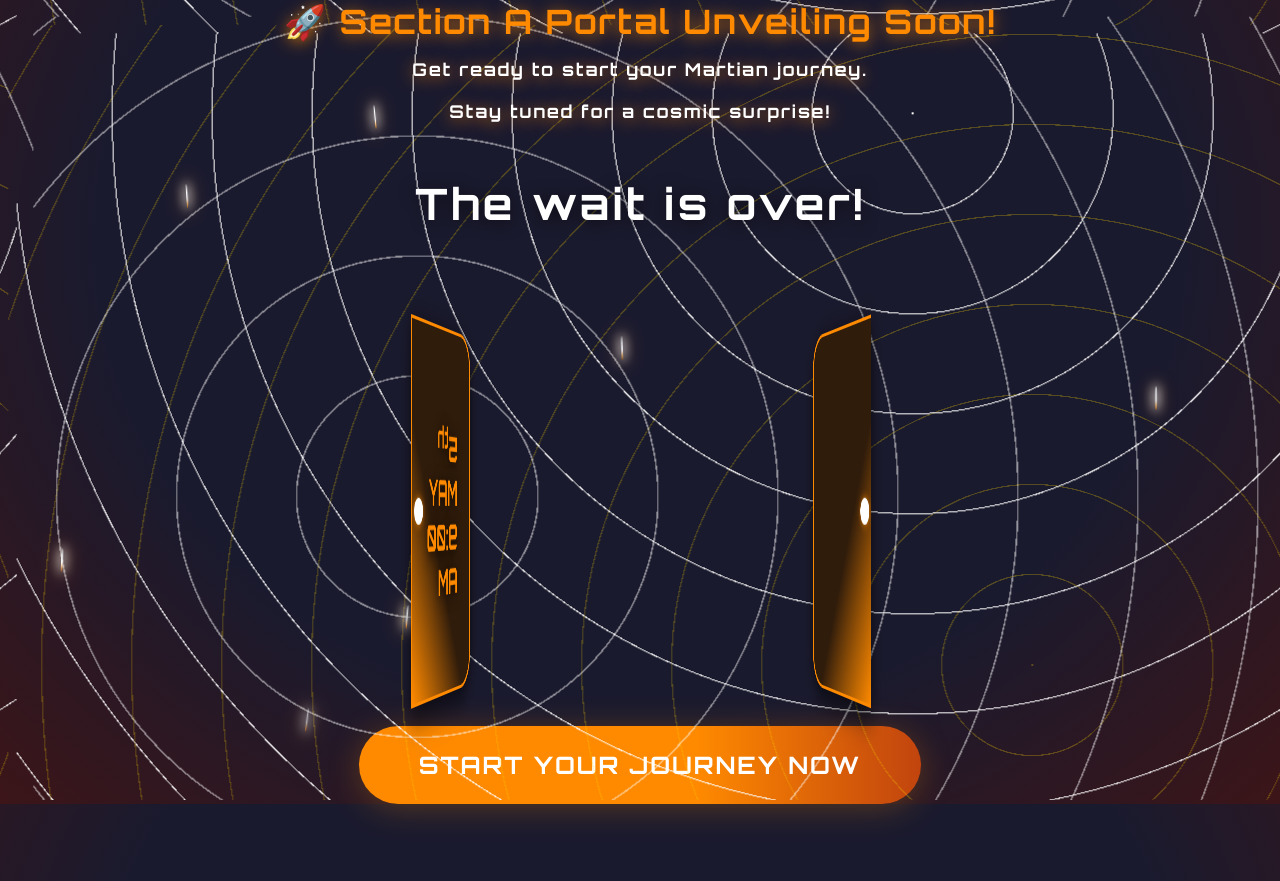
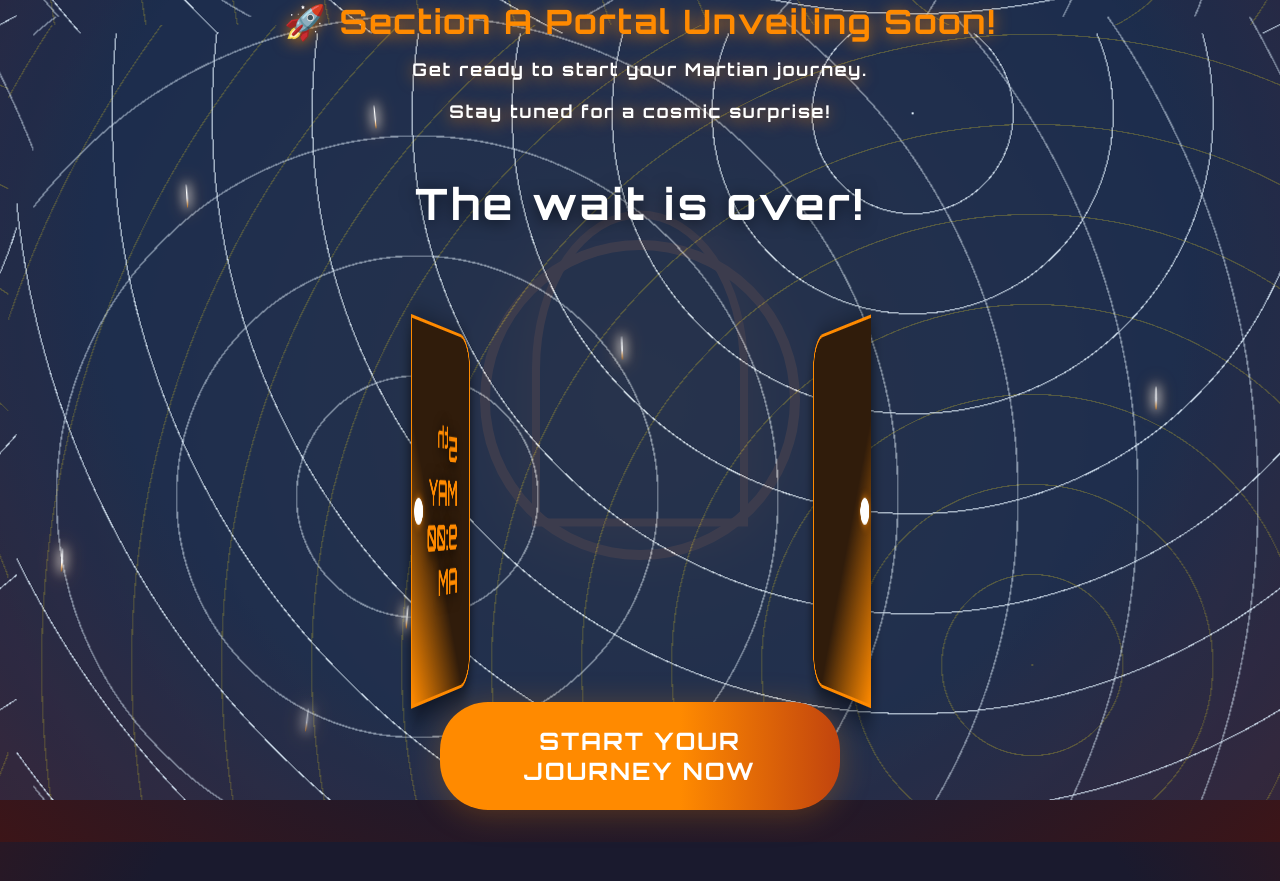
Before and after one commit to NOXarche/SURPRISE-COUNTDOWN, a plain HTML site: page index.html in a window 1280 px wide. Drawn offline with Linux system fonts and the light colour scheme.

Commit message:
Update countdown.css

```diff
--- a/countdown.css
+++ b/countdown.css
@@ -4,6 +4,8 @@
   --accent: #3c1518;
   --glass-bg: rgba(28,24,40,0.92);
   --orbitron: 'Orbitron', 'Roboto', sans-serif;
+  --doraemon-blue: #1e90ff;
+  --doraemon-light: #75c2f6;
 }
 
 body {
@@ -18,6 +20,52 @@ body {
   align-items: center;
   justify-content: center;
   flex-direction: column;
+}
+
+/* Doraemon-inspired background */
+.doraemon-bg {
+  position: fixed;
+  top: 0; left: 0; width: 100vw; height: 100vh;
+  z-index: 0;
+  pointer-events: none;
+  background: radial-gradient(circle at center, var(--doraemon-light) 0%, var(--doraemon-blue) 100%);
+  opacity: 0.15;
+}
+
+.time-door {
+  position: absolute;
+  width: 200px;
+  height: 300px;
+  border: 8px solid #fff;
+  border-radius: 50% 50% 0 0;
+  top: 50%;
+  left: 50%;
+  transform: translate(-50%, -60%);
+  box-shadow: 0 0 30px #ffffff55;
+  animation: doorGlow 4s infinite alternate;
+}
+
+.pocket-circle {
+  position: absolute;
+  width: 300px;
+  height: 300px;
+  border: 10px solid #fff;
+  border-radius: 50%;
+  top: 50%;
+  left: 50%;
+  transform: translate(-50%, -50%);
+  box-shadow: 0 0 40px #ffffff33;
+  animation: circleRotate 20s linear infinite;
+}
+
+@keyframes doorGlow {
+  0% { box-shadow: 0 0 30px #ffffff55; }
+  100% { box-shadow: 0 0 60px #ffffff88; }
+}
+
+@keyframes circleRotate {
+  0% { transform: translate(-50%, -50%) rotate(0deg); }
+  100% { transform: translate(-50%, -50%) rotate(360deg); }
 }
 
 .stars-bg {
@@ -68,13 +116,24 @@ body {
   text-shadow: 0 2px 16px #0009;
 }
 
+/* Fixed doors container */
+.doors-container {
+  position: relative;
+  display: flex;
+  flex-direction: column;
+  align-items: center;
+  justify-content: center;
+  z-index: 2;
+  width: 100%;
+  max-width: 400px;
+  margin-bottom: 2em;
+}
+
 .doors-frame {
   width: 340px;
   height: 340px;
-  margin: 0 auto 2em auto;
   position: relative;
   perspective: 1400px;
-  z-index: 2;
   display: flex;
   align-items: center;
   justify-content: center;
@@ -145,7 +204,7 @@ body {
 
 .start-btn {
   display: none;
-  margin: 2em auto 0 auto;
+  margin: 1em auto 0 auto;
   padding: 1em 2.5em;
   font-size: 1.5rem;
   font-family: var(--orbitron);
@@ -159,6 +218,7 @@ body {
   transition: background 0.2s, transform 0.2s;
   z-index: 10;
   animation: btnPop 1.5s cubic-bezier(.4,2,.6,1);
+  position: relative;
 }
 
 .start-btn:hover {
@@ -171,7 +231,7 @@ body {
   100% { opacity: 1; transform: scale(1);}
 }
 
-.doors-frame.open + .start-btn {
+.doors-frame.open ~ .start-btn {
   display: block;
 }
 
```
